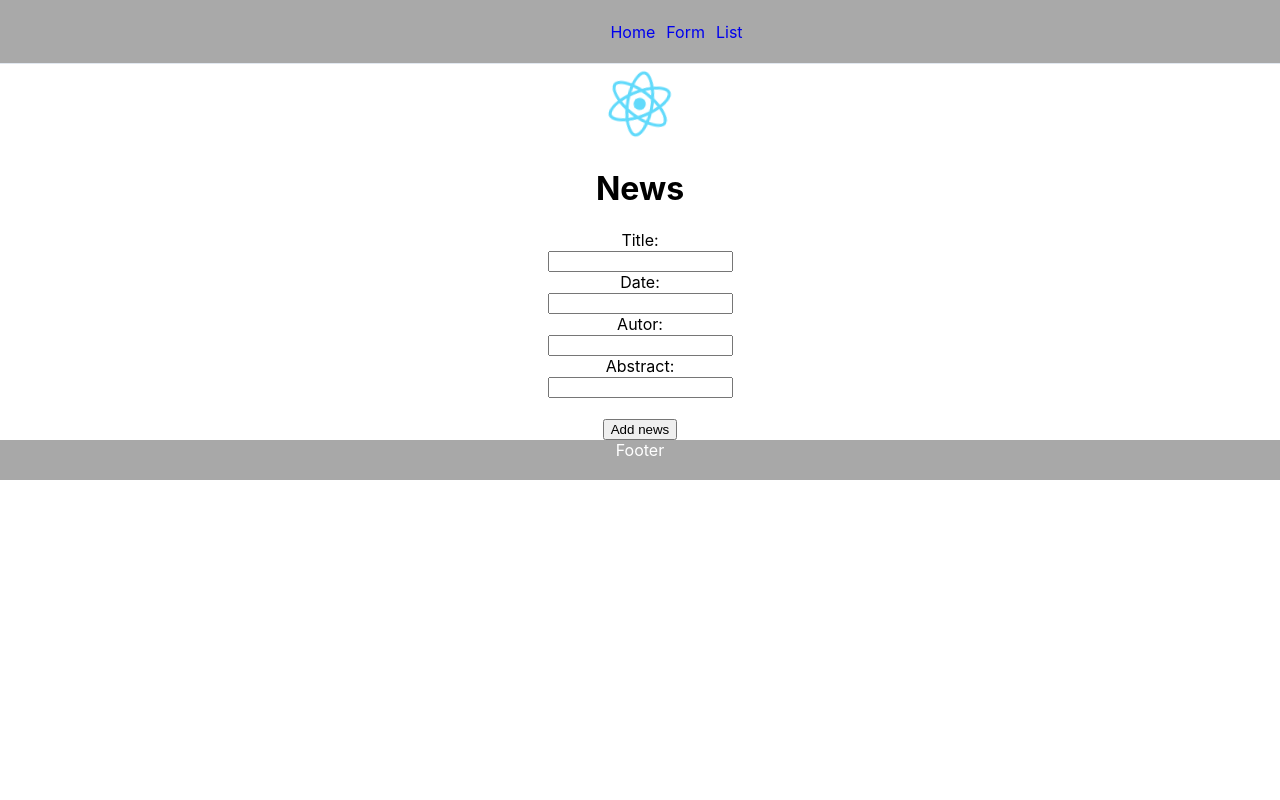
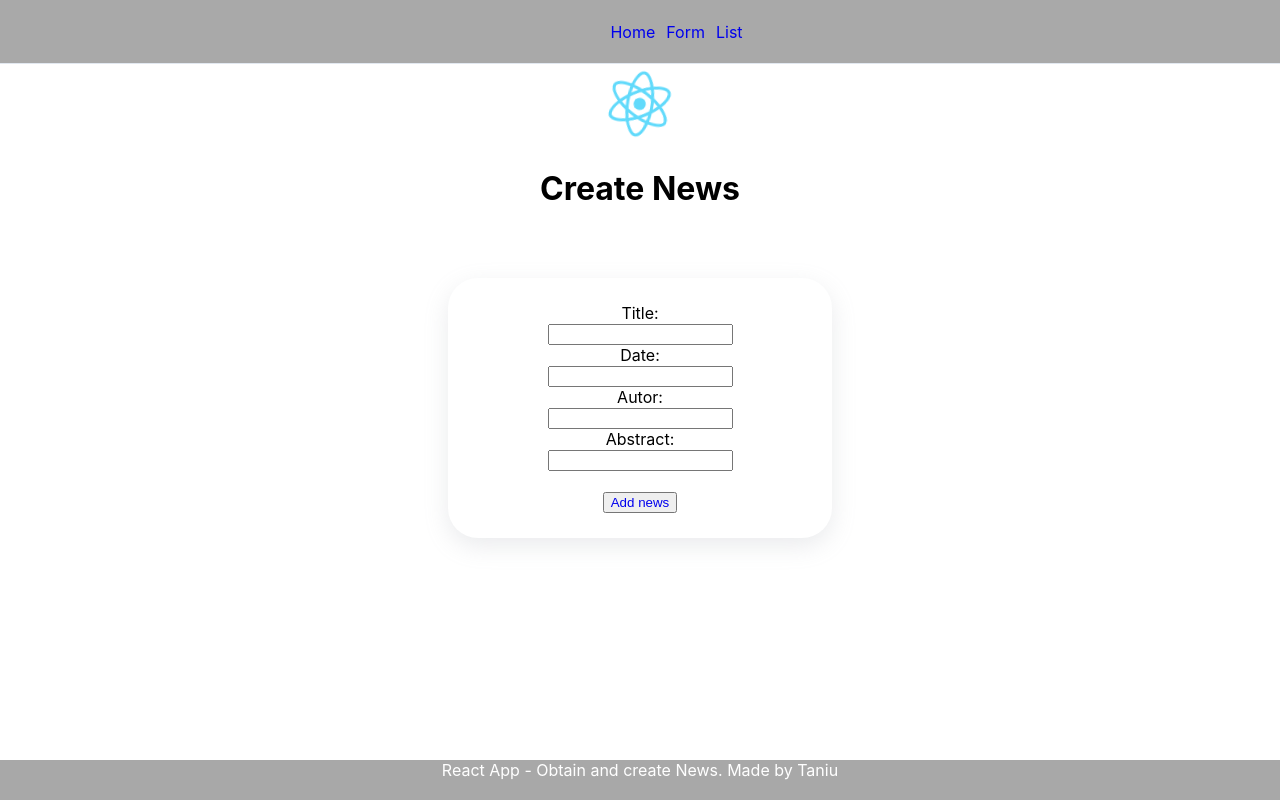
Before and after one commit to TaniuOp/React_Noticias, a React (Create React App) app: page /form in a window 1280 px wide. Built offline with nearby package versions, Linux system fonts and the light colour scheme.

Commit message:
delete news, show myNews &  fetch ones from NYTimes. Little adjustments regarding style

```diff
--- a/public/index.html
+++ b/public/index.html
@@ -39,5 +39,6 @@
       To begin the development, run `npm start` or `yarn start`.
       To create a production bundle, use `npm run build` or `yarn build`.
     -->
+
   </body>
 </html>
--- a/src/components/Footer/Footer.css
+++ b/src/components/Footer/Footer.css
@@ -4,6 +4,6 @@ footer {
     background-color: rgba(0, 0, 0, 0.342);
     color: white;
     text-align: center;
-    position: relative; ;
+    position: fixed;
     bottom: 0;
 }
--- a/src/components/Footer/Footer.jsx
+++ b/src/components/Footer/Footer.jsx
@@ -2,7 +2,7 @@ import React, { Component } from "react";
 import "./Footer.css"
 class Footer extends Component {
   render() {
-    return <footer>Footer</footer>;
+    return <footer>React App - Obtain and create News. Made by Taniu</footer>;
   }
 }
 
--- a/src/components/Form/Form.css
+++ b/src/components/Form/Form.css
@@ -0,0 +1,14 @@
+div.container {
+    display: flex;
+    flex-wrap: wrap;
+    align-content: center;
+    justify-content: space-evenly;
+}
+
+form{
+    margin: 3rem;
+    border-radius: 30px;
+    box-shadow: rgba(149, 157, 165, 0.2) 0px 8px 24px;
+    padding: 25px 4rem;
+    width: 20%;
+}
--- a/src/components/Form/Form.jsx
+++ b/src/components/Form/Form.jsx
@@ -1,5 +1,6 @@
 import React, { Component } from "react";
-// const axios = require('axios');
+import {Link} from 'react-router-dom';
+import './Form.css'
 
 class Form extends Component {
   constructor(props) {
@@ -14,35 +15,36 @@ class Form extends Component {
 
   handleSubmit = (event) => {
     event.preventDefault();
-    const newsTitle = event.target.newsTitle.value
-    const newsDate = event.target.newsDate.value
-    const byLine = event.target.byLine.value
-    const newsAbstract = event.target.newsAbstract.value
+    const title = event.target.title.value
+    const published_date = event.target.published_date.value
+    const byline = event.target.byline.value
+    const abstract = event.target.abstract.value
 
-    this.props.createNews(newsTitle,newsDate,byLine,newsAbstract)
+    this.props.createNews(title,published_date, byline, abstract)
 
   }
 
   render() {
     return (<div>
-      <h1>News</h1>
+      <h1>Create News</h1>
+      <div className="container">
         <form onSubmit={this.handleSubmit}>
-        <label htmlFor="newsTitle">Title:</label><br />
-        <input type="text" id="newsTitle" name="newsTitle" />
+          <label htmlFor="title">Title:</label><br />
+          <input type="text" id="title" name="title" />
           <br />
-        <label htmlFor="newsDate">Date:</label><br />
-        <input type="newsDate" id="newsDate" name="newsDate" />
+          <label htmlFor="published_date">Date:</label><br />
+          <input type="published_date" id="published_date" name="published_date" />
           <br />
-        <label htmlFor="byLine">Autor:</label><br />
-        <input type="text" id="byLine" name="byLine" />
+          <label htmlFor="byline">Autor:</label><br />
+          <input type="text" id="byline" name="byline" />
           <br />
-        <label htmlFor="newsAbstract">Abstract:</label><br />
-        <input type="text" id="newsAbstract" name="newsAbstract" />
+          <label htmlFor="abstract">Abstract:</label><br />
+          <input type="text" id="abstract" name="abstract" />
           <br />
           <br />
-        <button>Add news</button>
+          <button><Link to="/list">Add news</Link></button>
         </form>
-
+      </div>
     </div>)
   }
 }
--- a/src/components/Header/Header.jsx
+++ b/src/components/Header/Header.jsx
@@ -1,4 +1,4 @@
-import React, { Component, Fragment } from "react";
+import React, { Component } from "react";
 import Nav from "../Nav"
 import "./Header.css"
 
--- a/src/components/Home/Home.css
+++ b/src/components/Home/Home.css
@@ -0,0 +1,3 @@
+img#welcomeImg{
+    width:30%
+}
--- a/src/components/Home/Home.jsx
+++ b/src/components/Home/Home.jsx
@@ -1,6 +1,7 @@
 import React, { Component } from "react";
  // Importamos userContext (anteriormente ya hemos creado carpeta de context -> userContext)
 import {userContext} from '../../context/userContext'
+import './Home.css'
 
 class Home extends Component {
   static contextType = userContext  //Adhiere el contexto deseado a la clase
@@ -21,13 +22,16 @@ class Home extends Component {
 
   render() {
     return <div>
-      <h1>Home</h1>
+      <h1>Welcome to Api News</h1>
       <p>¿What is your name?</p>
       <form onSubmit={this.handleSubmit}>
         <label htmlFor="name">Name:</label><br />
         <input type="text" id="name" name="name" ref={this.name}/><br/>
+        <br />
         <input type="submit" value="Send"/>
       </form>
+      <img src="https://miro.medium.com/max/1400/1*9MECPZ5wUPS08IWMcqJKiA.png" alt="" id="welcomeImg"/>
+
     </div>;
   }
 }
--- a/src/components/List/List.jsx
+++ b/src/components/List/List.jsx
@@ -7,7 +7,7 @@ class List extends Component {
     super(props)
 
     this.state = {
-      nyTimesNews: [],
+      allTheNews: [],
     }
   }
 
@@ -15,29 +15,21 @@ class List extends Component {
   async componentDidMount() {
 
     const getNewsData = await axios.get(`https://api.nytimes.com/svc/topstories/v2/home.json?api-key=${process.env.REACT_APP_NYKEY}`);
-
+    const nyTimesNews = getNewsData.data.results.slice(0, 5)
+    const myNews = nyTimesNews.concat(this.props.createdNews)
     this.setState({
-      nyTimesNews: getNewsData.data.results.slice(0, 5)
+      allTheNews: myNews
     })
   }
 
   paintNews = () => {
-    return this.state.nyTimesNews.map((news, i) =>  <Card info={news} delete={() => this.deleteOneNews(i)} key={i}/>)
+    return this.state.allTheNews.map((news, i) =>  <Card info={news} delete={() => this.deleteOneNews(i)} key={i}/>)
   }
 
   deleteOneNews = (i) => {
-    const news = this.state.nyTimesNews.filter((news, j) => j !== i)
-    this.setState({ nyTimesNews: news })
+    const news = this.state.allTheNews.filter((news, j) => j !== i)
+    this.setState({ allTheNews: news })
   }
-
-  deleteAllNews = () => {
-      this.setState({ nyTimesNews: [] })  //vacía la lista de productList
-      alert('Se han eliminado todas la notificas')
-  }
-
-  // getData = () => {
-  //   this.setState({nyTimesNews: [...this.state.nyTimesNews, this.props.giveData]})
-  // }
 
   render() {
     return (<div>
@@ -45,10 +37,6 @@ class List extends Component {
       {/* <Card news={this.state.nyTimesNews} ></Card> */}
       {/* Cambiar a funcion que pinte 5 Cards y no que la Card pinte 5 divs */}
       {this.paintNews()}
-
-      <button onClick={this.deleteAllNews}>Borrar todos</button>
-
-
     </div>)
   }
 }
--- a/src/components/Main/Main.jsx
+++ b/src/components/Main/Main.jsx
@@ -19,8 +19,8 @@ class Main extends Component {
   }
 
 
-  createNews = (newsTitle, newsDate, byLine, newsAbstract) => {
-    const newNews = {newsTitle, newsDate, byLine, newsAbstract}
+  createNews = (title, published_date, byline, abstract) => {
+    const newNews = {title, published_date, byline, abstract}
     this.setState({createdNews:[...this.state.createdNews, newNews ]})
   }
 
@@ -31,7 +31,7 @@ class Main extends Component {
       <Routes>
         <Route path="/" element={<Home/>} />
         <Route path="/form" element={<Form createNews={this.createNews}/>} />
-        <Route path="/list" element={<List giveData={this.state.createNews}/>} />
+        <Route path="/list" element={<List createdNews={this.state.createdNews}/>} />
       </Routes>
     </div>;
   }
```
Also changed, not shown: src/assets/project_brief.md (renamed from src/assets/notes.md). Lines whose indentation alone changed are shown as unchanged.
